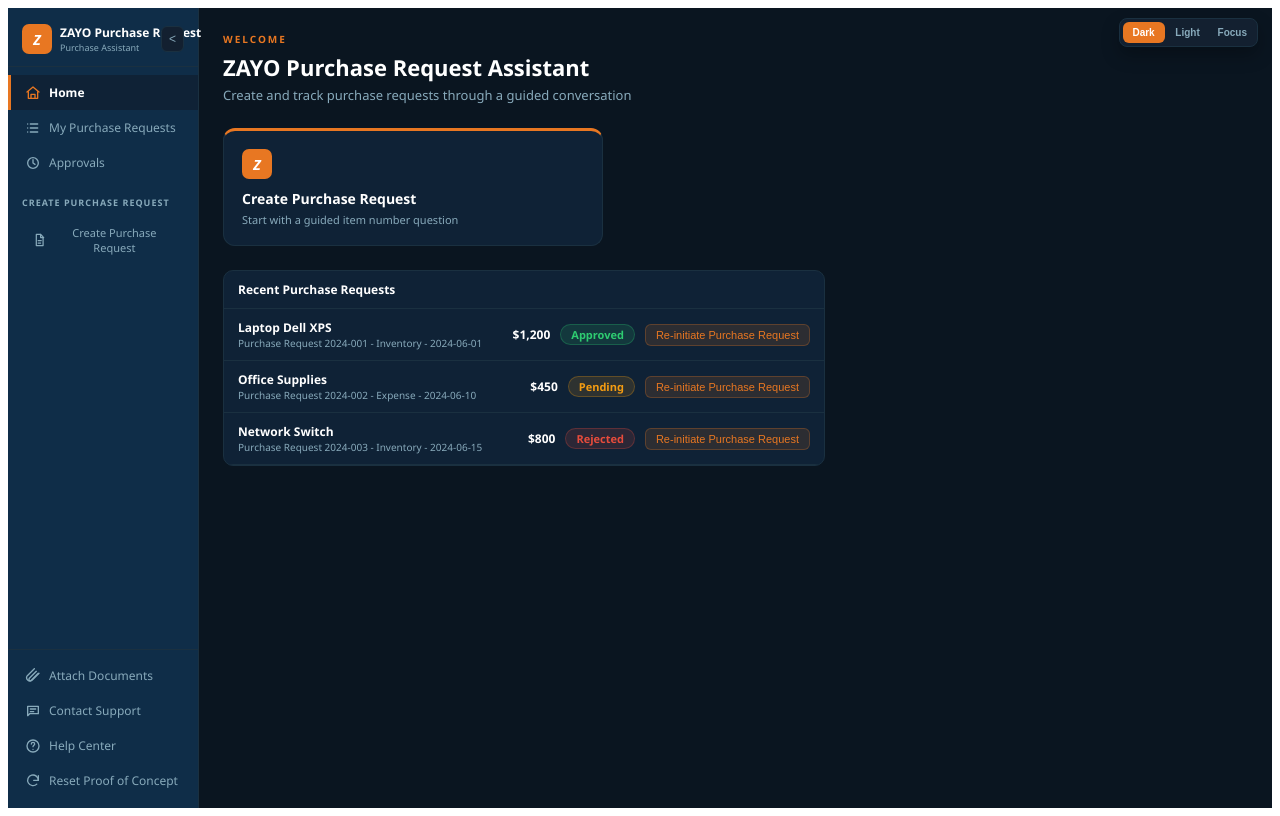
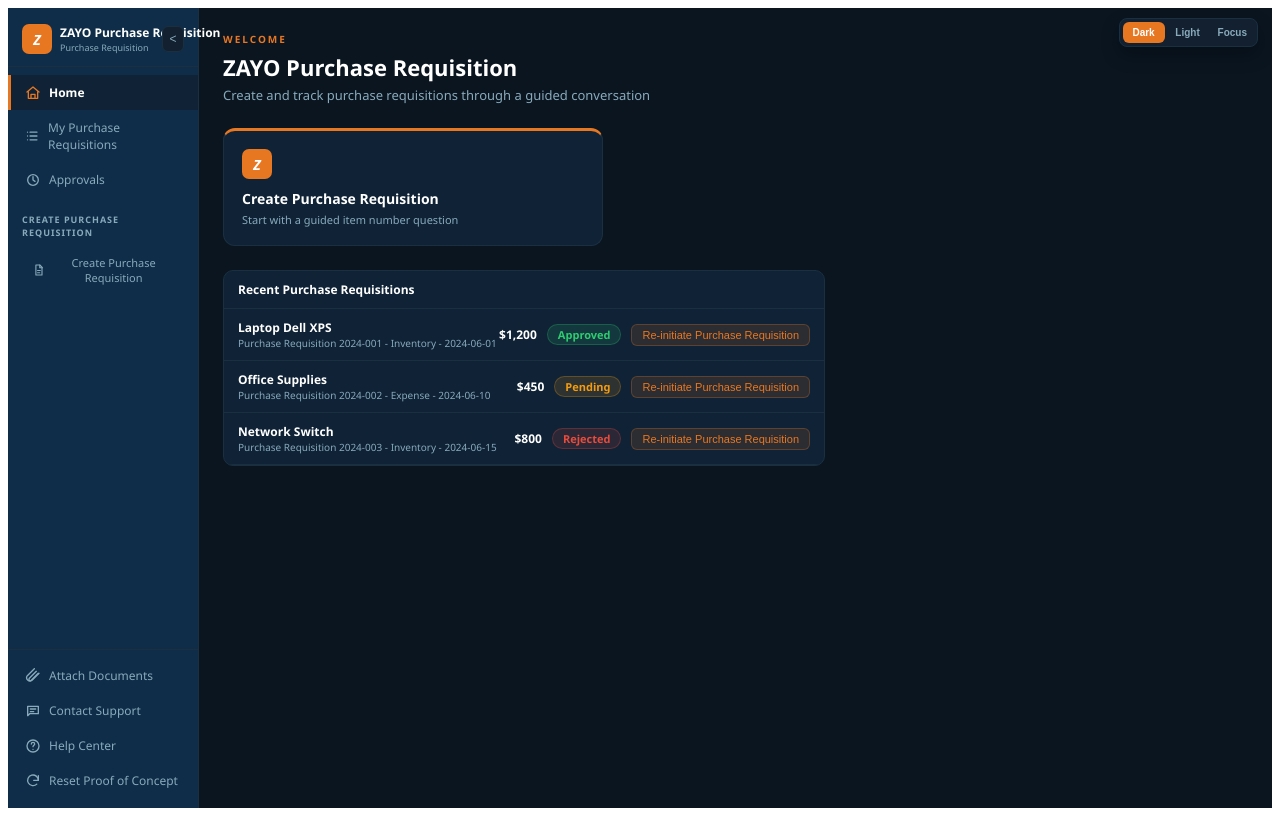
Before and after one commit to AnirutthSA/ZAYO_PR, a React (Vite) app: page / in a window 1280 px wide. Built offline with nearby package versions, Linux system fonts and the light colour scheme.

Commit message:
Purchase Requistion

```diff
--- a/src/Tab/App.tsx
+++ b/src/Tab/App.tsx
@@ -102,14 +102,14 @@ const TypewriterText = ({ text = "", animate, onTick, onDone }: { text?: string;
   );
 };
 const samplePurchaseRequests = [
-  { id: "Purchase Request 2024-001", type: "Inventory", item: "Laptop Dell XPS", status: "Approved", date: "2024-06-01", amount: "$1,200" },
-  { id: "Purchase Request 2024-002", type: "Expense", item: "Office Supplies", status: "Pending", date: "2024-06-10", amount: "$450" },
-  { id: "Purchase Request 2024-003", type: "Inventory", item: "Network Switch", status: "Rejected", date: "2024-06-15", amount: "$800" },
+  { id: "Purchase Requisition 2024-001", type: "Inventory", item: "Laptop Dell XPS", status: "Approved", date: "2024-06-01", amount: "$1,200" },
+  { id: "Purchase Requisition 2024-002", type: "Expense", item: "Office Supplies", status: "Pending", date: "2024-06-10", amount: "$450" },
+  { id: "Purchase Requisition 2024-003", type: "Inventory", item: "Network Switch", status: "Rejected", date: "2024-06-15", amount: "$800" },
 ];
 
 const pendingApprovals = [
-  { id: "Purchase Request 2024-004", requestedBy: "John Smith", type: "Inventory", item: "Server Rack", amount: "$3,500", date: "2024-06-20" },
-  { id: "Purchase Request 2024-005", requestedBy: "Sarah Lee", type: "Expense", item: "Training Materials", amount: "$250", date: "2024-06-22" },
+  { id: "Purchase Requisition 2024-004", requestedBy: "John Smith", type: "Inventory", item: "Server Rack", amount: "$3,500", date: "2024-06-20" },
+  { id: "Purchase Requisition 2024-005", requestedBy: "Sarah Lee", type: "Expense", item: "Training Materials", amount: "$250", date: "2024-06-22" },
 ];
 
 const themePalettes = {
@@ -213,8 +213,8 @@ export default function App() {
   const progressPercent = purchaseRequestType ? Math.round((progressStep / activeSteps.length) * 100) : 0;
   const navigationItems: { id: Screen; label: string; icon: "home" | "current" | "requests" | "approvals" }[] = [
     { id: "home", label: "Home", icon: "home" },
-    ...(purchaseRequestType ? [{ id: "chat" as const, label: "Current Purchase Request", icon: "current" as const }] : []),
-    { id: "my-purchase-requests", label: "My Purchase Requests", icon: "requests" },
+    ...(purchaseRequestType ? [{ id: "chat" as const, label: "Current Purchase Requisition", icon: "current" as const }] : []),
+    { id: "my-purchase-requests", label: "My Purchase Requisitions", icon: "requests" },
     { id: "approvals", label: "Approvals", icon: "approvals" },
   ];
 
@@ -358,7 +358,7 @@ export default function App() {
     const unitPrice = Number(type === "inventory" ? data.unitPrice : data.price);
     const amount = Number.isFinite(unitPrice) && unitPrice > 0 ? `$${(unitPrice * quantity).toLocaleString()}` : "Pending";
     return {
-      item: type === "inventory" ? (data.itemName || "Inventory Purchase Request") : (data.description || "Expense Purchase Request"),
+      item: type === "inventory" ? (data.itemName || "Inventory Purchase Requisition") : (data.description || "Expense Purchase Requisition"),
       amount,
     };
   };
@@ -378,7 +378,7 @@ export default function App() {
     setScreen("chat");
 
     setTimeout(() => {
-      addMessage({ type: "bot", content: "Welcome. I can help you create a Purchase Request." });
+      addMessage({ type: "bot", content: "Welcome. I can help you create a Purchase Requisition." });
     }, 300);
 
     setTimeout(() => {
@@ -410,7 +410,7 @@ export default function App() {
     setScreen("chat");
 
     setTimeout(() => {
-      addMessage({ type: "bot", content: `Let's create your ${type === "inventory" ? "Inventory" : "Expense"} Purchase Request.\n\nI'll guide you step by step.` });
+      addMessage({ type: "bot", content: `Let's create your ${type === "inventory" ? "Inventory" : "Expense"} Purchase Requisition.\n\nI'll guide you step by step.` });
     }, 300);
 
     setTimeout(() => {
@@ -519,7 +519,7 @@ export default function App() {
         const autoFilled = { ...newData, itemMaster: item.id, itemName: item.name, unitPrice: item.unitPrice };
         setPurchaseRequestData(autoFilled);
         setTimeout(() => {
-          addMessage({ type: "bot", content: "I found the catalog item and will continue with the Inventory Purchase Request process." });
+          addMessage({ type: "bot", content: "I found the catalog item and will continue with the Inventory Purchase Requisition process." });
           addMessage({ type: "card", cardData: { title: "Item Found and Auto-Filled", facts: [
             { label: "Item Number", value: item.id },
             { label: "Item Name", value: item.name },
@@ -612,7 +612,7 @@ export default function App() {
           taskNumber: data.taskNumber,
           acknowledgment: data.acknowledged ? "Confirmed" : undefined,
         };
-        addMessage({ type: "bot", content: "The inventory Purchase Request draft is ready. You can submit it, or start over to edit the captured details." });
+        addMessage({ type: "bot", content: "The inventory Purchase Requisition draft is ready. You can submit it, or start over to edit the captured details." });
         setTimeout(() => addMessage({ type: "review", cardData: reviewData }), 800);
         return;
       }
@@ -620,7 +620,7 @@ export default function App() {
       const unitPrice = Number(data.price || 0);
       const totalAmount = quantity > 0 && unitPrice > 0 ? `$${(quantity * unitPrice).toLocaleString()}` : "Pending";
       const reviewData = { ...data, totalAmount };
-      addMessage({ type: "bot", content: "All done. Here is your Purchase Request summary. Review and submit." });
+      addMessage({ type: "bot", content: "All done. Here is your Purchase Requisition summary. Review and submit." });
       setTimeout(() => addMessage({ type: "review", cardData: reviewData }), 800);
     }, 600);
   };
@@ -630,7 +630,7 @@ export default function App() {
   };
 
   const submitPurchaseRequest = () => {
-    addMessage({ type: "user", content: "Submit Purchase Request" });
+    addMessage({ type: "user", content: "Submit Purchase Requisition" });
     if (purchaseRequestType === "inventory") {
       const missingFields = [];
       if (!purchaseRequestData.quantity) missingFields.push("quantity");
@@ -645,7 +645,7 @@ export default function App() {
       }
     }
     setTimeout(() => {
-      const purchaseRequestNumber = `Purchase Request ${Date.now().toString().slice(-6)}`;
+      const purchaseRequestNumber = `Purchase Requisition ${Date.now().toString().slice(-6)}`;
       const summary = getPurchaseRequestSummary(purchaseRequestData, purchaseRequestType);
       setPurchaseRequests(prev => [
         {
@@ -658,7 +658,7 @@ export default function App() {
         },
         ...prev,
       ]);
-      addMessage({ type: "success", cardData: { purchaseRequestNumber, purchaseRequestType: purchaseRequestType === "inventory" ? "Inventory Purchase Request" : "Expense Purchase Request", submittedFields: purchaseRequestData } });
+      addMessage({ type: "success", cardData: { purchaseRequestNumber, purchaseRequestType: purchaseRequestType === "inventory" ? "Inventory Purchase Requisition" : "Expense Purchase Requisition", submittedFields: purchaseRequestData } });
     }, 1000);
   };
   const Sidebar = () => (
@@ -669,8 +669,8 @@ export default function App() {
             <div style={{ width: 30, height: 30, background: C.orange, borderRadius: 7, display: "flex", alignItems: "center", justifyContent: "center", fontWeight: 900, fontSize: 14, color: "#ffffff", fontStyle: "italic", flexShrink: 0 }}>Z</div>
             {!isSidebarCollapsed && (
               <div style={{ minWidth: 0 }}>
-                <div style={{ color: C.white, fontWeight: 700, fontSize: 12, whiteSpace: "nowrap" }}>ZAYO Purchase Request</div>
-                <div style={{ color: C.subtle, fontSize: 9 }}>Purchase Assistant</div>
+                <div style={{ color: C.white, fontWeight: 700, fontSize: 12, whiteSpace: "nowrap" }}>ZAYO Purchase Requisition</div>
+                <div style={{ color: C.subtle, fontSize: 9 }}>Purchase Requisition</div>
               </div>
             )}
           </div>
@@ -693,10 +693,10 @@ export default function App() {
             );
           })}
         <div style={{ padding: isSidebarCollapsed ? "14px 8px 8px" : "16px 14px 8px" }}>
-          {!isSidebarCollapsed && <div style={{ fontSize: 9, color: C.subtle, fontWeight: 700, letterSpacing: "1px", textTransform: "uppercase", marginBottom: 8 }}>Create Purchase Request</div>}
-          <div title={isSidebarCollapsed ? "Create Purchase Request" : undefined} onClick={() => startInquiry()} style={{ padding: isSidebarCollapsed ? "8px 4px" : "8px 10px", cursor: "pointer", display: "flex", alignItems: "center", justifyContent: isSidebarCollapsed ? "center" : "flex-start", gap: 8, fontSize: isSidebarCollapsed ? 10 : 11, color: C.subtle, borderRadius: 6, marginBottom: 4, textAlign: "center" }}>
+          {!isSidebarCollapsed && <div style={{ fontSize: 9, color: C.subtle, fontWeight: 700, letterSpacing: "1px", textTransform: "uppercase", marginBottom: 8 }}>Create Purchase Requisition</div>}
+          <div title={isSidebarCollapsed ? "Create Purchase Requisition" : undefined} onClick={() => startInquiry()} style={{ padding: isSidebarCollapsed ? "8px 4px" : "8px 10px", cursor: "pointer", display: "flex", alignItems: "center", justifyContent: isSidebarCollapsed ? "center" : "flex-start", gap: 8, fontSize: isSidebarCollapsed ? 10 : 11, color: C.subtle, borderRadius: 6, marginBottom: 4, textAlign: "center" }}>
             <NavIcon name="current" color={C.subtle} />
-            {!isSidebarCollapsed && "Create Purchase Request"}
+            {!isSidebarCollapsed && "Create Purchase Requisition"}
           </div>
         </div>
       </nav>
@@ -705,7 +705,7 @@ export default function App() {
           <div
             key={action.label}
             title={isSidebarCollapsed ? action.label : undefined}
-            onClick={() => action.icon === "reset" ? window.location.reload() : window.alert(`${action.label} is available from the Purchase Request team.`)}
+            onClick={() => action.icon === "reset" ? window.location.reload() : window.alert(`${action.label} is available from the Purchase Requisition team.`)}
             style={{ padding: isSidebarCollapsed ? "10px 0" : "9px 14px", cursor: "pointer", display: "flex", alignItems: "center", justifyContent: isSidebarCollapsed ? "center" : "flex-start", gap: 8, fontSize: 12, color: C.subtle, background: "transparent", borderLeft: "3px solid transparent", transition: "all 0.2s", fontWeight: 400 }}
           >
             <NavIcon name={action.icon} color={C.subtle} />
@@ -719,19 +719,19 @@ export default function App() {
     <div style={{ flex: 1, padding: 24, overflowY: "auto" }}>
       <div style={{ marginBottom: 24 }}>
         <div style={{ fontSize: 10, color: C.orange, fontWeight: 700, letterSpacing: "2px", textTransform: "uppercase", marginBottom: 6 }}>Welcome</div>
-        <div style={{ fontSize: 22, fontWeight: 700, color: C.white, marginBottom: 4 }}>ZAYO Purchase Request Assistant</div>
-        <div style={{ fontSize: 13, color: C.subtle }}>Create and track purchase requests through a guided conversation</div>
+        <div style={{ fontSize: 22, fontWeight: 700, color: C.white, marginBottom: 4 }}>ZAYO Purchase Requisition</div>
+        <div style={{ fontSize: 13, color: C.subtle }}>Create and track purchase requisitions through a guided conversation</div>
       </div>
       <div style={{ display: "grid", gridTemplateColumns: "1fr", gap: 14, marginBottom: 24, maxWidth: 380 }}>
         <div onClick={() => startInquiry()} style={{ background: C.mid, border: `1px solid ${C.border}`, borderRadius: 12, padding: 18, cursor: "pointer", borderTop: `3px solid ${C.orange}` }}>
           <div style={{ width: 30, height: 30, background: C.orange, borderRadius: 7, display: "flex", alignItems: "center", justifyContent: "center", fontWeight: 900, fontSize: 14, color: "#ffffff", fontStyle: "italic", marginBottom: 10 }}>Z</div>
-          <div style={{ fontSize: 14, fontWeight: 700, color: C.white, marginBottom: 4 }}>Create Purchase Request</div>
+          <div style={{ fontSize: 14, fontWeight: 700, color: C.white, marginBottom: 4 }}>Create Purchase Requisition</div>
           <div style={{ fontSize: 11, color: C.subtle }}>Start with a guided item number question</div>
         </div>
       </div>
       <div style={{ background: C.mid, border: `1px solid ${C.border}`, borderRadius: 10, overflow: "hidden", maxWidth: 600 }}>
         <div style={{ padding: "10px 14px", borderBottom: `1px solid ${C.border}` }}>
-          <div style={{ fontSize: 12, fontWeight: 700, color: C.white }}>Recent Purchase Requests</div>
+          <div style={{ fontSize: 12, fontWeight: 700, color: C.white }}>Recent Purchase Requisitions</div>
         </div>
         {purchaseRequests.map(pr => (
           <div key={pr.id} style={{ padding: "10px 14px", borderBottom: `1px solid ${C.border}`, display: "flex", justifyContent: "space-between", alignItems: "center" }}>
@@ -742,7 +742,7 @@ export default function App() {
             <div style={{ display: "flex", alignItems: "center", gap: 10 }}>
               <span style={{ fontSize: 12, color: C.white, fontWeight: 600 }}>{pr.amount}</span>
               <Badge status={pr.status} />
-              <button onClick={() => startChat(pr.type === "Inventory" ? "inventory" : "expense", true)} style={{ background: C.orange + "22", border: `1px solid ${C.orange}44`, borderRadius: 6, padding: "4px 10px", fontSize: 11, color: C.orange, cursor: "pointer", whiteSpace: "nowrap" }}>Re-initiate Purchase Request</button>
+              <button onClick={() => startChat(pr.type === "Inventory" ? "inventory" : "expense", true)} style={{ background: C.orange + "22", border: `1px solid ${C.orange}44`, borderRadius: 6, padding: "4px 10px", fontSize: 11, color: C.orange, cursor: "pointer", whiteSpace: "nowrap" }}>Re-initiate Purchase Requisition</button>
             </div>
           </div>
         ))}
@@ -756,14 +756,14 @@ export default function App() {
         <button onClick={() => setScreen("home")} style={{ background: "transparent", border: "none", color: C.subtle, cursor: "pointer", fontSize: 16 }}>Back</button>
         <div style={{ width: 28, height: 28, background: C.orange, borderRadius: 6, display: "flex", alignItems: "center", justifyContent: "center", fontSize: 13, color: "#ffffff", fontWeight: 900 }}>Z</div>
         <div>
-          <div style={{ color: C.white, fontWeight: 700, fontSize: 13 }}>Purchase Request Assistant</div>
+          <div style={{ color: C.white, fontWeight: 700, fontSize: 13 }}>Purchase Requisition</div>
           <div style={{ color: C.good, fontSize: 9, display: "flex", alignItems: "center", gap: 4 }}><div style={{ width: 6, height: 6, borderRadius: "50%", background: C.good }} />Active</div>
         </div>
-        <div style={{ marginLeft: "auto", marginRight: 150, fontSize: 10, color: C.subtle }}>{purchaseRequestType === "inventory" ? "Inventory Purchase Request" : purchaseRequestType === "expense" ? "Expense Purchase Request" : "Create Purchase Request"}</div>
+        <div style={{ marginLeft: "auto", marginRight: 150, fontSize: 10, color: C.subtle }}>{purchaseRequestType === "inventory" ? "Inventory Purchase Requisition" : purchaseRequestType === "expense" ? "Expense Purchase Requisition" : "Create Purchase Requisition"}</div>
       </div>
       {purchaseRequestType && <div style={{ background: C.mid, borderBottom: `1px solid ${C.border}`, padding: "10px 16px 16px", flexShrink: 0 }}>
         <div style={{ display: "flex", alignItems: "center", justifyContent: "space-between", gap: 12, marginBottom: 10 }}>
-          <span style={{ color: C.text, fontSize: 11, fontWeight: 700 }}>{purchaseRequestType === "inventory" ? "Inventory Purchase Request Progress" : "Expense Purchase Request Progress"}</span>
+          <span style={{ color: C.text, fontSize: 11, fontWeight: 700 }}>{purchaseRequestType === "inventory" ? "Inventory Purchase Requisition Progress" : "Expense Purchase Requisition Progress"}</span>
           <div style={{ display: "flex", alignItems: "center", gap: 8 }}>
             <span style={{ color: C.subtle, fontSize: 10 }}>{progressStep} of {activeSteps.length}</span>
             <button
@@ -915,7 +915,7 @@ export default function App() {
                 <div style={{ width: 28, height: 28, borderRadius: "50%", background: C.orange, display: "flex", alignItems: "center", justifyContent: "center", fontSize: 12, color: "#ffffff", fontWeight: 900, flexShrink: 0 }}>Z</div>
                 <div style={{ background: C.card, border: `1px solid ${C.border}`, borderRadius: "4px 12px 12px 12px", overflow: "hidden", flex: 1, maxWidth: "85%" }}>
                   <div style={{ background: C.navy, padding: "10px 14px", display: "flex", justifyContent: "space-between", alignItems: "center" }}>
-                    <div style={{ fontSize: 13, fontWeight: 700, color: C.white }}>Purchase Request Summary</div>
+                    <div style={{ fontSize: 13, fontWeight: 700, color: C.white }}>Purchase Requisition Summary</div>
                     <span style={{ background: C.warn + "22", color: C.warn, fontSize: 10, padding: "2px 8px", borderRadius: 10 }}>Draft</span>
                   </div>
                   <div style={{ padding: "12px 14px" }}>
@@ -938,7 +938,7 @@ export default function App() {
                     </details>
                   </div>
                   <div style={{ padding: "10px 14px", display: "flex", gap: 8, borderTop: `1px solid ${C.border}` }}>
-                    <button disabled={!isActivePrompt} onClick={submitPurchaseRequest} style={{ flex: 1, background: C.good, border: "none", borderRadius: 8, padding: "10px", fontSize: 13, fontWeight: 700, color: C.white, cursor: isActivePrompt ? "pointer" : "default", opacity: isActivePrompt ? 1 : 0.45 }}>Submit Purchase Request</button>
+                    <button disabled={!isActivePrompt} onClick={submitPurchaseRequest} style={{ flex: 1, background: C.good, border: "none", borderRadius: 8, padding: "10px", fontSize: 13, fontWeight: 700, color: C.white, cursor: isActivePrompt ? "pointer" : "default", opacity: isActivePrompt ? 1 : 0.45 }}>Submit Purchase Requisition</button>
                     <button onClick={() => purchaseRequestType ? startChat(purchaseRequestType, true) : startInquiry(true)} style={{ background: "transparent", border: `1px solid ${C.border}`, borderRadius: 8, padding: "10px 14px", fontSize: 12, color: C.subtle, cursor: "pointer" }}>Start Over</button>
                   </div>
                 </div>
@@ -951,10 +951,10 @@ export default function App() {
                 <div style={{ background: C.card, border: `1px solid ${C.good}44`, borderRadius: "4px 12px 12px 12px", overflow: "hidden", maxWidth: "85%", width: "min(100%, 520px)" }}>
                   <div style={{ background: C.good + "22", padding: "16px 14px", textAlign: "center" }}>
                     <div style={{ width: 44, height: 44, background: C.orange, borderRadius: 9, display: "inline-flex", alignItems: "center", justifyContent: "center", fontSize: 22, color: "#ffffff", fontWeight: 900, fontStyle: "italic", marginBottom: 8 }}>Z</div>
-                    <div style={{ fontSize: 16, fontWeight: 700, color: C.good }}>Purchase Request Submitted Successfully!</div>
+                    <div style={{ fontSize: 16, fontWeight: 700, color: C.good }}>Purchase Requisition Submitted Successfully!</div>
                   </div>
                   <div style={{ padding: 14 }}>
-                    {[{ label: "Purchase Request Number", value: msg.cardData.purchaseRequestNumber }, { label: "Purchase Request Type", value: msg.cardData.purchaseRequestType }, { label: "Status", value: "Pending Approval" }, { label: "Submitted", value: new Date().toLocaleDateString() }].map(f => (
+                    {[{ label: "Purchase Requisition Number", value: msg.cardData.purchaseRequestNumber }, { label: "Purchase Requisition Type", value: msg.cardData.purchaseRequestType }, { label: "Status", value: "Pending Approval" }, { label: "Submitted", value: new Date().toLocaleDateString() }].map(f => (
                       <div key={f.label} style={{ display: "flex", justifyContent: "space-between", gap: 16, padding: "6px 0", borderBottom: `1px solid ${C.border}`, fontSize: 12 }}>
                         <span style={{ color: C.subtle }}>{f.label}</span>
                         <span style={{ color: C.white, fontWeight: 600, textAlign: "right" }}>{f.value}</span>
@@ -972,8 +972,8 @@ export default function App() {
                       </div>
                     </details>
                     <div style={{ display: "flex", gap: 8, marginTop: 12 }}>
-                      <button onClick={() => setScreen("my-purchase-requests")} style={{ flex: 1, background: C.mid, border: `1px solid ${C.border}`, borderRadius: 8, padding: "8px", fontSize: 12, color: C.white, cursor: "pointer" }}>View My Purchase Requests</button>
-                      <button onClick={() => startInquiry(true)} style={{ flex: 1, background: C.orange, border: "none", borderRadius: 8, padding: "8px", fontSize: 12, color: "#ffffff", cursor: "pointer", fontWeight: 600 }}>New Purchase Request</button>
+                      <button onClick={() => setScreen("my-purchase-requests")} style={{ flex: 1, background: C.mid, border: `1px solid ${C.border}`, borderRadius: 8, padding: "8px", fontSize: 12, color: C.white, cursor: "pointer" }}>View My Purchase Requisitions</button>
+                      <button onClick={() => startInquiry(true)} style={{ flex: 1, background: C.orange, border: "none", borderRadius: 8, padding: "8px", fontSize: 12, color: "#ffffff", cursor: "pointer", fontWeight: 600 }}>New Purchase Requisition</button>
                     </div>
                   </div>
                 </div>
@@ -988,7 +988,7 @@ export default function App() {
 
   const MyPurchaseRequestsScreen = () => (
     <div style={{ flex: 1, padding: 24, overflowY: "auto" }}>
-      <div style={{ fontSize: 20, fontWeight: 700, color: C.white, marginBottom: 16 }}>My Purchase Requests</div>
+      <div style={{ fontSize: 20, fontWeight: 700, color: C.white, marginBottom: 16 }}>My Purchase Requisitions</div>
       <div style={{ background: C.mid, border: `1px solid ${C.border}`, borderRadius: 10, overflow: "hidden" }}>
         {purchaseRequests.map(pr => (
           <div key={pr.id} style={{ padding: "12px 16px", borderBottom: `1px solid ${C.border}`, display: "flex", justifyContent: "space-between", alignItems: "center" }}>
@@ -999,7 +999,7 @@ export default function App() {
             <div style={{ display: "flex", alignItems: "center", gap: 10 }}>
               <span style={{ fontSize: 13, color: C.white, fontWeight: 600 }}>{pr.amount}</span>
               <Badge status={pr.status} />
-              <button onClick={() => startChat(pr.type === "Inventory" ? "inventory" : "expense", true)} style={{ background: C.orange + "22", border: `1px solid ${C.orange}44`, borderRadius: 6, padding: "4px 10px", fontSize: 11, color: C.orange, cursor: "pointer" }}>Re-initiate Purchase Request</button>
+              <button onClick={() => startChat(pr.type === "Inventory" ? "inventory" : "expense", true)} style={{ background: C.orange + "22", border: `1px solid ${C.orange}44`, borderRadius: 6, padding: "4px 10px", fontSize: 11, color: C.orange, cursor: "pointer" }}>Re-initiate Purchase Requisition</button>
             </div>
           </div>
         ))}
```
Also changed, not shown: appPackage/manifest.json, 3 other files (tests, documents, lock files or other folders).
